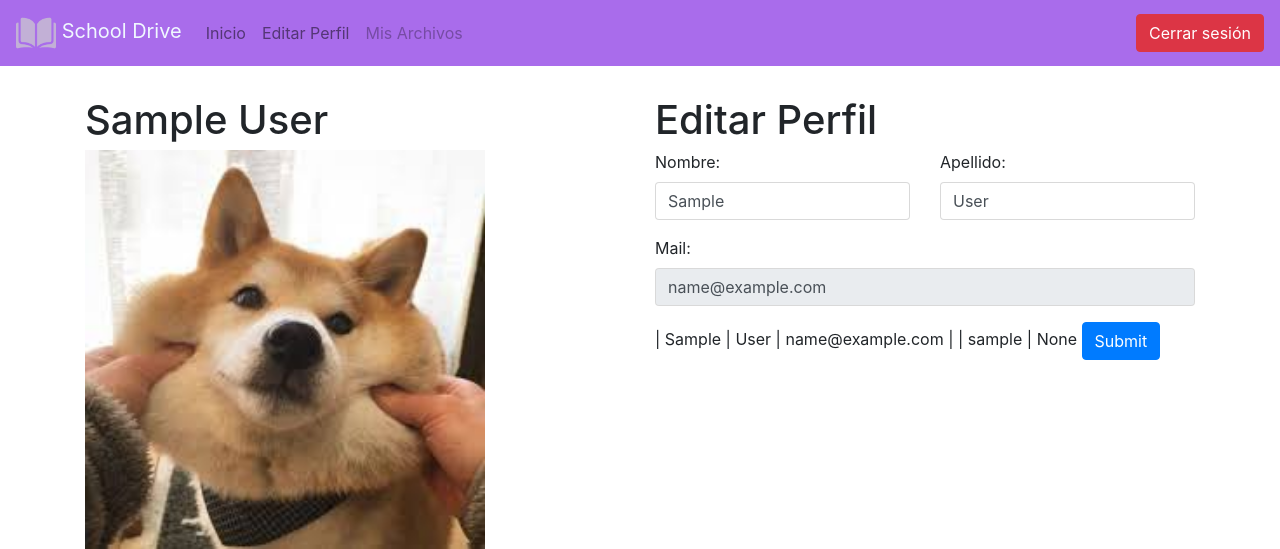
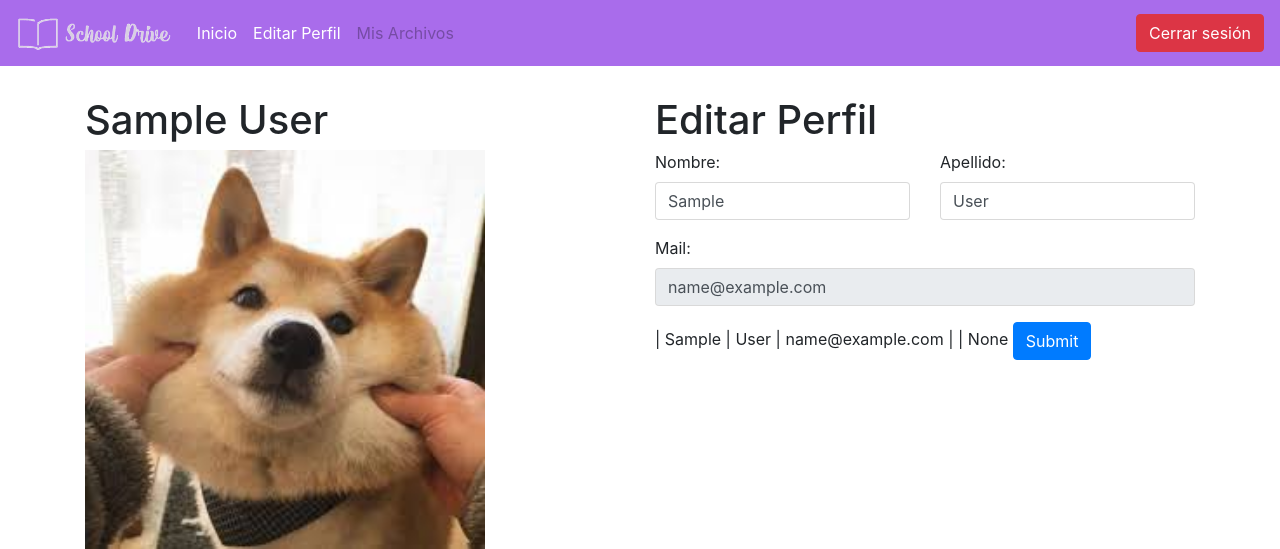
Before and after one commit to DCC-CC4401/SchoolDrive, a Django app: page /profile in a window 1280 px wide. Shown: the top 549 px of the page. Run offline with Django 3.2, Linux system fonts and the light colour scheme; the visitor is signed in with stand-in values (Sample User, id 1); some libraries are stand-ins or nearby versions.

Commit message:
Soluciona register

```diff
--- a/drive/templates/drive/menu.html
+++ b/drive/templates/drive/menu.html
@@ -16,8 +16,7 @@
 
         <!-- Home -->
         <a class="navbar-brand" href="/" style="color: aliceblue;">
-            <img src="{% static 'drive/img/logo.png' %}" style="width: 40px; height: 40px;">
-            School Drive
+            <img src="{% static 'drive/img/logov2.png' %}" style="height: 40px;">
         </a>
 
         <button class="navbar-toggler" type="button" data-toggle="collapse" data-target="#navbarSupportedContent" aria-controls="navbarSupportedContent" aria-expanded="false" aria-label="Toggle navigation">
@@ -26,12 +25,15 @@
 
         <div class="collapse navbar-collapse" id="navbarSupportedContent">
             <ul class="navbar-nav mr-auto">
+                {% if user.is_authenticated %}
                 <li class="nav-item">
-                    <a class="nav-link" href="/">Inicio <span class="sr-only">(current)</span></a>
+                    <a class="nav-link" href="/" style="color: white;">Inicio <span class="sr-only">(current)</span></a>
                 </li>
+
                 <li class="nav-item">
-                    <a class="nav-link" href="/profile">Editar Perfil</a>
+                    <a class="nav-link" href="/profile" style="color: white;">Editar Perfil</a>
                 </li>
+
                 <!-- <li class="nav-item dropdown">
                     <a class="nav-link dropdown-toggle" href="#" id="navbarDropdown" role="button" data-toggle="dropdown" aria-haspopup="true" aria-expanded="false">
                     Dropdown
@@ -46,6 +48,7 @@
                 <li class="nav-item">
                     <a class="nav-link disabled"  tabindex="-1" aria-disabled="true">Mis Archivos</a>
                 </li>
+                {% endif %}
             </ul>
 
             <form class="form-inline my-2 my-lg-0" method="POST">
--- a/drive/templates/drive/profile.html
+++ b/drive/templates/drive/profile.html
@@ -38,7 +38,6 @@
                 {{ user.last_name }} |
                 {{ user.email }} |
                 {{ user.descripcion }} |
-                {{ user.username }} |
                 {{ user.fecha_nacimiento }}
                 <button type="submit" class="btn btn-primary">Submit</button>
             </form>
--- a/drive/views.py
+++ b/drive/views.py
@@ -14,13 +14,7 @@ from .models import Task, Category
 #   The user can enter information and then send a POST request to add a task to the list
 #   This method has the main functionality of the project
 def index(request): #the index view
-    # if request.user.is_authenticated:
-    #     todos = Task.objects.filter(owner=request.user) #quering all todos with the object manager
-    # else:
-    #     todos= Task.objects.filter(owner=None)
-    # categories = Category.objects.all() #getting all categories with object manager
-    # if request.method=="GET":
-    #     return render(request, "drive/index.html", {"todos": todos, "categories": categories})
+
     if request.method == 'GET':
         return render(request, "drive/index.html")
     if request.method == "POST": #checking if the request method is a POST
@@ -38,32 +32,15 @@ def index(request): #the index view
                 messages.error(request, 'No hubo match para los datos ingresados.')
                 return HttpResponseRedirect('/')
         else: #Register
-            nombre = request.POST['nombre']
+            nombre = request.POST['Nombre']
+            apellido =  request.POST['Apellido']
             contraseña = request.POST['contraseña']
             apodo = request.POST['apodo']
             mail = request.POST['mail']
-            user = User.objects.create_user(username=nombre, password=contraseña,email=mail,apodo=apodo)
+            user = User.objects.create_user(username=nombre, password=contraseña,email=mail,apodo=apodo,
+                first_name= nombre, last_name=apellido)
             messages.success(request, 'Se creó el usuario para ' + user.apodo + '!')
             return HttpResponseRedirect('/')
-
-        # if "taskAdd" in request.POST: #checking if there is a request to add a todo
-        #     title = request.POST["description"] #title
-        #     date = str(request.POST["date"]) #date
-        #     category = request.POST["category_select"] #category
-        #     content = title + " -- " + date + " " + category #content
-        #     if request.user.is_authenticated:
-        #         Todo = Task(title=title, content=content, due_date=date, category=Category.objects.get(name=category),owner=request.user)
-        #     else:
-        #         Todo = Task(title=title, content=content, due_date=date, category=Category.objects.get(name=category))
-        #     Todo.save() #saving the todo
-        #     return redirect("/") #reloading the page
-        # if "taskDelete" in request.POST: #checking if there is a request to delete a todo
-        #     checkedlist = request.POST["checkedbox"] #checked todos to be deleted
-        #     for todo_id in checkedlist:
-        #         print(todo_id,"Todo id")
-        #         todo = Task.objects.get(id=int(todo_id)) #getting todo id
-        #         todo.delete() #deleting todo
-        #     return render(request, "drive/index.html", {"todos": todos, "categories": categories})
 
 #Called with /logout, only available if the user is authenticated
 #   Logouts the authenticated user and shows the screen as if is not registered
@@ -75,6 +52,7 @@ def logout_user(request):
 #   the user information displayed in the screen
 @login_required
 def view_profile(request):
+
     if request.method == 'GET':
         nombreDeUsuario = request.user.username
         nombre = request.user.first_name
@@ -83,5 +61,16 @@ def view_profile(request):
         apodo = request.user.apodo
         return render(request, "drive/profile.html")
 
+    if request.method == "POST": #checking if the request method is a POST
+        nombre      = request.POST['Nombre']
+        apellido    = request.POST['Apellido']
+        apodo       = request.POST['Apodo']
+        descripcion = request.POST['Descripcion']
+        fecha_nac   = request.POST['Nacimiento']
+        # Modifica valores
+        messages.success(request, 'Se modificaron tus datos!')
+        return HttpResponseRedirect('/')
+
+
     #Dejo aqui abierto por si queremos hacer un post que cambie los atributos
     pass
```
Also changed, not shown: drive/static/drive/img/logo_gris.png (added), drive/static/drive/img/logov2.png (added).
